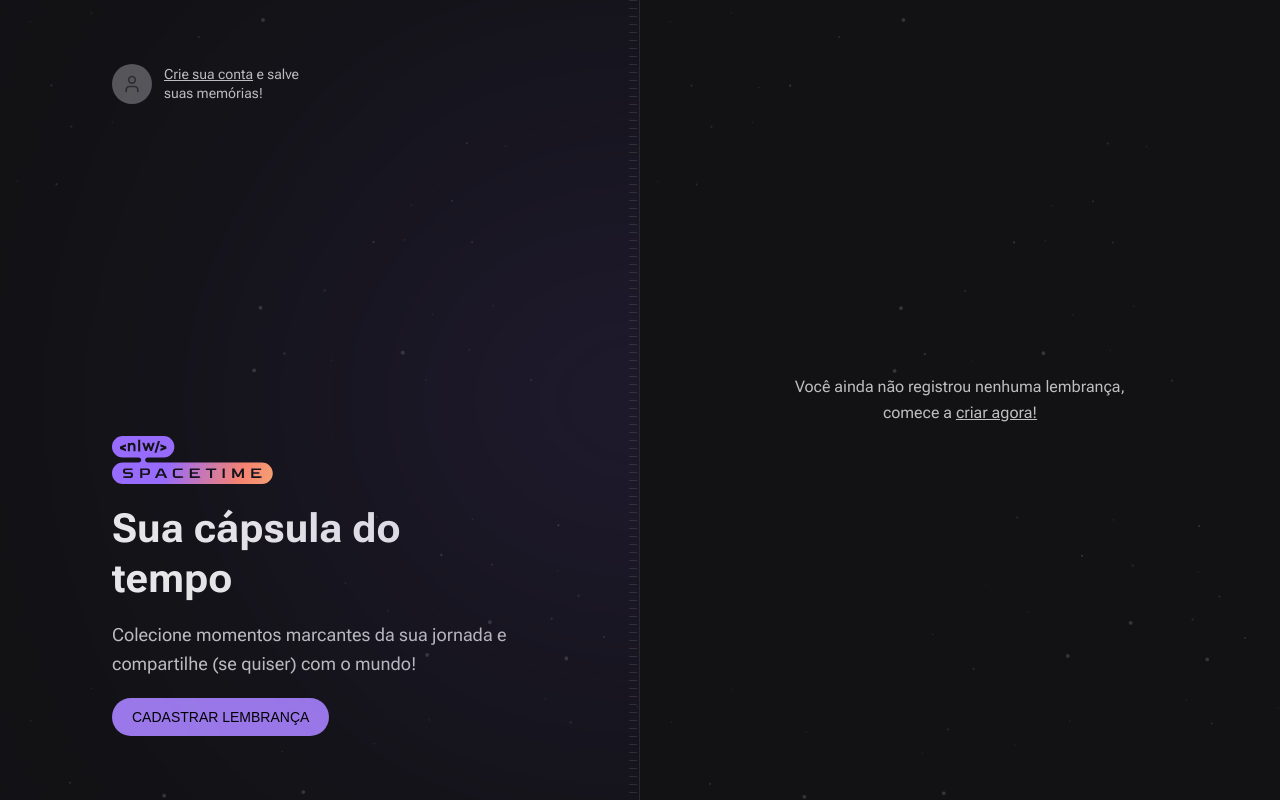
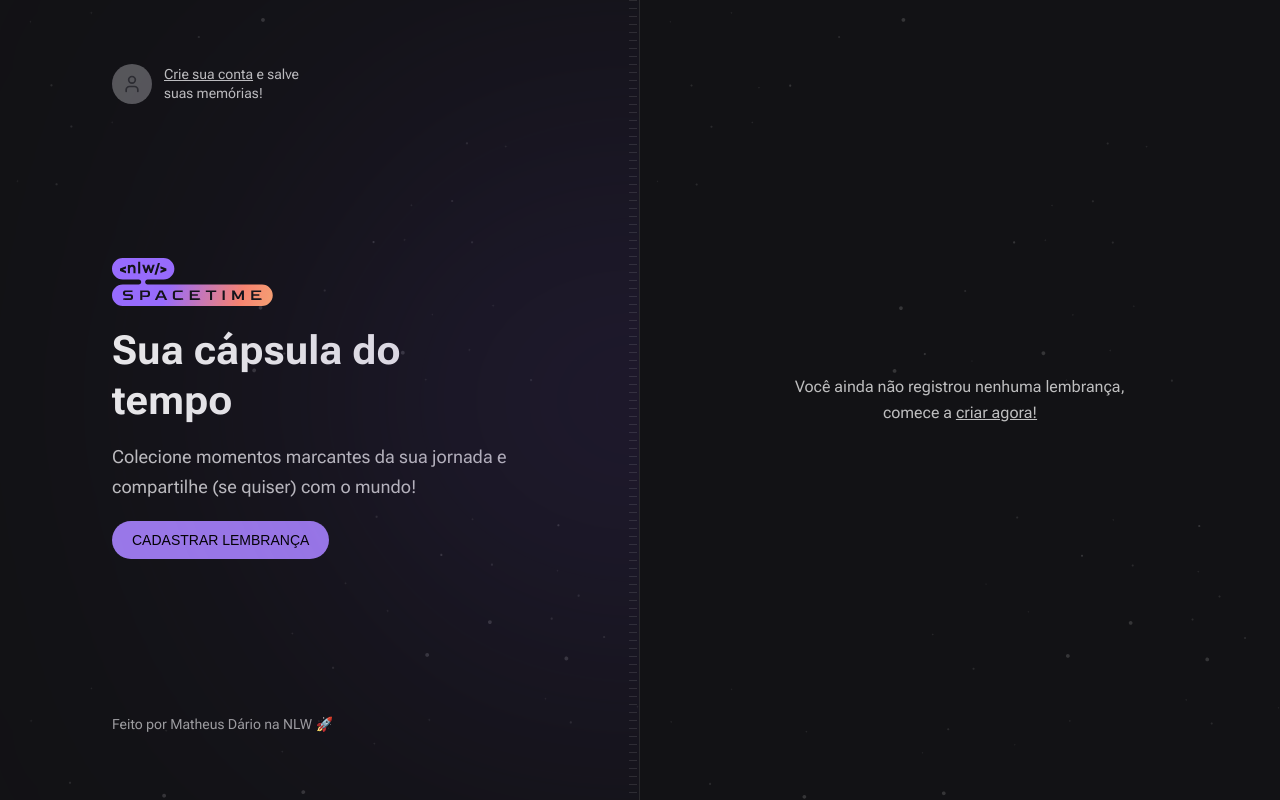
Before and after one commit to mathdario/time-capsule-front, a Next.js app: page / in a window 1280 px wide. Built offline with nearby package versions, Linux system fonts and the light colour scheme; a web font is replaced by a local one.

Commit message:
feat: :dizzy: day 2 finalization

```diff
--- a/src/app/page.tsx
+++ b/src/app/page.tsx
@@ -49,6 +49,11 @@ export default function Home() {
             CADASTRAR LEMBRANÇA
           </a>
         </div>
+
+        {/* Copyright */}
+        <div className="text-sm leading-relaxed text-gray-200">
+          Feito por Matheus Dário na NLW 🚀
+        </div>
       </div>
 
       {/* Right */}
```
